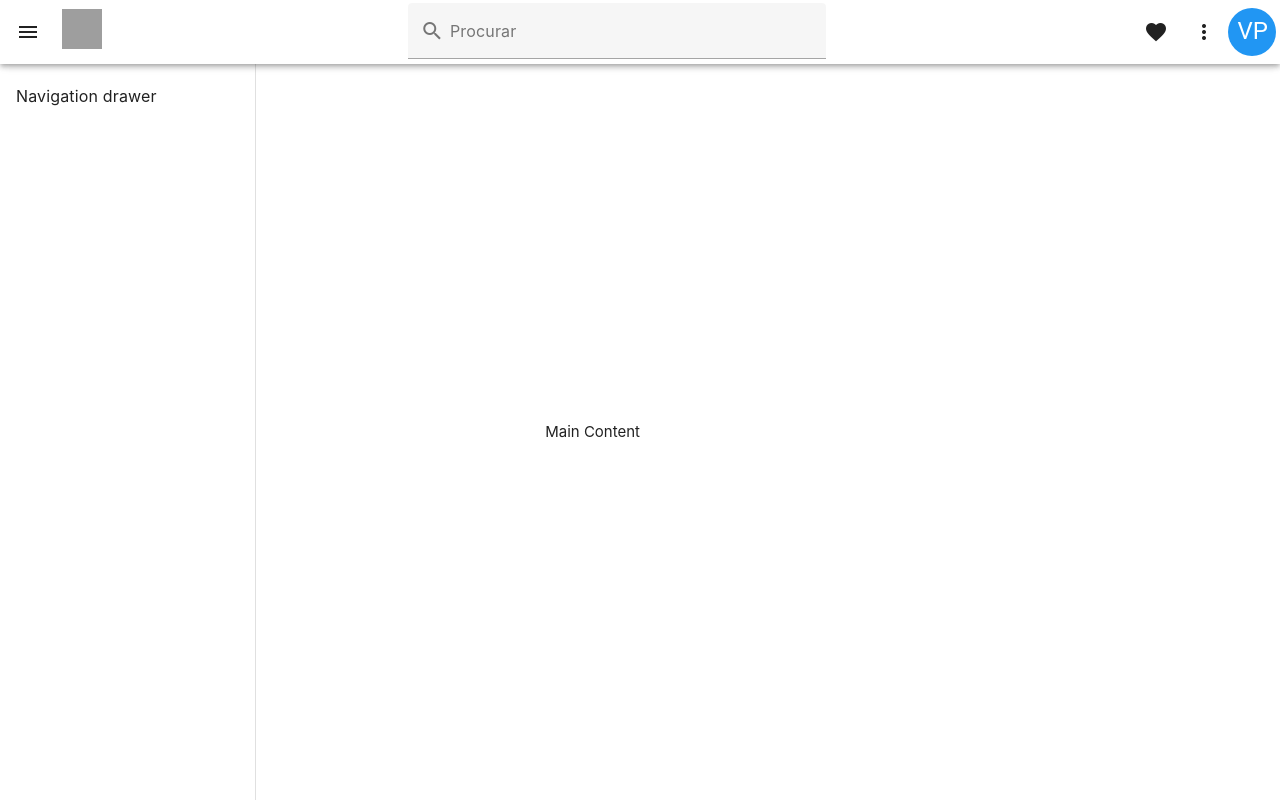
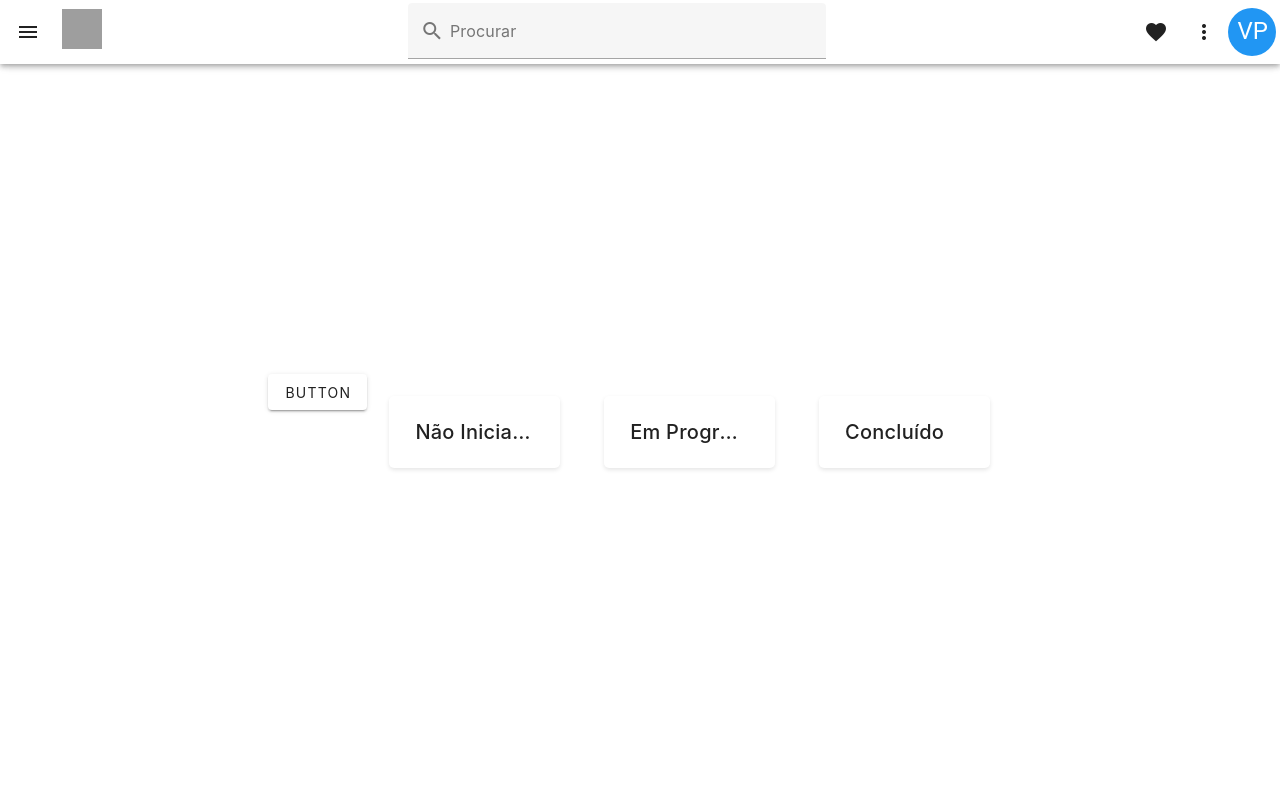
Before and after one commit to victoropolito/template-front-end-vuetify, a Vue app: page / in a window 1280 px wide. Built offline with nearby package versions, Linux system fonts and the light colour scheme; grey boxes are pictures that could not be loaded.

Commit message:
Board columns and api

```diff
--- a/package.json
+++ b/package.json
@@ -13,6 +13,7 @@
   "dependencies": {
     "-": "^0.0.1",
     "@mdi/js": "^7.4.47",
+    "swagger-ui-dist": "^5.17.2",
     "vue": "^3.4.21",
     "vue-router": "^4.3.0",
     "vuetify": "^3.5.11"
--- a/src/assets/main.css
+++ b/src/assets/main.css
@@ -1,9 +1,8 @@
 @import './base.css';
 
 #app {
-  max-width: 1280px;
-  margin: 0 auto;
-  padding: 2rem;
+  width: 100%;
+  max-width: 1920px;
   font-weight: normal;
 }
 
@@ -28,8 +27,7 @@ a,
   }
 
   #app {
-    display: grid;
-    grid-template-columns: 1fr 1fr;
-    padding: 0 2rem;
+    display: absolute;
+    padding: 0
   }
 }
--- /dev/null
+++ b/src/components/Board.vue
@@ -0,0 +1,121 @@
+<template>
+  <div>
+
+      <v-row>
+        <v-btn @click="teste()">
+          Button
+        </v-btn>
+        <v-col >
+          <v-card class="column" id="notStartedColumn" title="Não Iniciado">
+            <template #extra>
+              {{ filteredCards('BACKLOG').length }}
+            </template>
+            <v-card v-for="card in cards" :key="card.id" :bordered="false" size="small">
+              <v-card v-if="card.status === 'BACKLOG'" hoverable >
+                <template #actions>
+                  <EditModal v-bind:card="card"/>
+                  <DeleteModal v-bind:card="card"/>
+                </template>
+                <v-card-meta >
+                  <template #title>
+                    {{ card.title }}
+                  </template>
+                  <template #description>
+                    {{ card.description }}
+                  </template>
+                  <template #avatar>
+                    <div class="avatar">
+                      <v-avatar src="https://www.antdv.com/assets/logo.1ef800a8.svg" />
+                    </div>
+                  </template>
+                </v-card-meta>
+              </v-card>
+            </v-card>
+          </v-card>
+        </v-col>
+        <v-col :span="8">
+          <v-card class="column" id="inProgressColumn" title="Em Progresso">
+            <template #extra>
+              {{ filteredCards('IN PROGRESS').length }}
+            </template>
+            <v-card v-for="card in cards" :key="card.id" :bordered="false" size="small">
+              <v-card v-if="card.status === 'IN PROGRESS'" hoverable>
+                <template #actions>
+                  <EditModal v-bind:card="card" />
+                  <DeleteModal v-bind:card="card"/>
+                </template>
+                <v-card-meta >
+                  <template #title>
+                    {{ card.title }}
+                  </template>
+                  <template #description>
+                    {{ card.description }}
+                  </template>
+                  <template #avatar>
+                    <div class="avatar">
+                      <v-avatar src="https://www.antdv.com/assets/logo.1ef800a8.svg" />
+                    </div>
+                  </template>
+                </v-card-meta>
+              </v-card>
+            </v-card>
+          </v-card>
+        </v-col>
+        <v-col :span="8">
+          <v-card class="column" id="completedColumn" title="Concluído">
+            <template #extra>
+              {{ filteredCards('CONCLUDED').length }}
+            </template>
+            <v-card v-for="card in cards" :key="card.id" :bordered="false" size="small">
+              <v-card v-if="card.status === 'CONCLUDED'" hoverable>
+                <template #actions>
+                  <EditModal v-bind:card="card" />
+                  <DeleteModal v-bind:card="card"/>
+                </template>
+                <v-card-meta >
+                  <template #title>
+                    {{ card.title }}
+                  </template>
+                  <template #description>
+                    {{ card.description }}
+                  </template>
+                  <template #avatar>
+                    <div class="avatar">
+                      <v-avatar src="https://www.antdv.com/assets/logo.1ef800a8.svg" />
+                    </div>
+                  </template>
+                </v-card-meta>
+              </v-card>
+            </v-card>
+          </v-card>
+        </v-col>
+      </v-row>
+    </div>
+</template>
+
+<script>
+
+export default {
+  methods: {
+    teste() {
+      console.log('teste')
+    }
+  }
+}
+</script>
+
+<style scoped>
+.avatar {
+  display: inline-block;
+  margin: 0 10px;
+}
+
+.column {
+  background-color: white; /* Adicionando cor de fundo branco */
+  border-radius: 5px; /* Arredondando as bordas */
+  padding: 10px; /* Adicionando espaço interno */
+  box-shadow: 0 2px 4px rgba(0, 0, 0, 0.1); /* Adicionando uma leve sombra */
+  margin: 10px; /* Adicionando margem entre as colunas */
+}
+
+</style>
--- a/src/views/HomeView.vue
+++ b/src/views/HomeView.vue
@@ -1,14 +1,14 @@
 <template>
-  <v-app id="inspire" app>
+  <v-app id="inspire">
     <v-app-bar prominent style="display: flex; text-align: center;margin: auto;">
+      <!-- Logo space -->
       <template v-slot:prepend>
         <v-app-bar-nav-icon></v-app-bar-nav-icon>
         <div class="header-logo">
-          <!-- Espaço para a logo -->
           <img src="@/assets/logo.png" alt="Logo" class="logo">
         </div>
       </template>
-
+      <!-- Search input -->
       <v-spacer></v-spacer>
       <v-text-field
       v-model="search"
@@ -19,15 +19,14 @@
     </v-text-field>
     <v-spacer></v-spacer>
 
+    <!-- Notifications and avatar space -->
+    <template v-slot:append>
         <v-btn icon>
           <v-icon>mdi-heart</v-icon>
         </v-btn>
-
         <v-btn icon>
           <v-icon>mdi-dots-vertical</v-icon>
         </v-btn>
-
-      <template v-slot:append>
         <v-menu min-width="200px" rounded>
           <template v-slot:activator="{ props }">
             <v-btn icon v-bind="props">
@@ -60,23 +59,23 @@
         </v-menu>
       </template>
     </v-app-bar>
-
-    <v-navigation-drawer>
+    <!-- Drawer -->
+    <!-- <v-navigation-drawer>
       <v-list>
         <v-list-item title="Navigation drawer">
 
         </v-list-item>
       </v-list>
-    </v-navigation-drawer>
-
+    </v-navigation-drawer> -->
+    <!-- Main content -->
     <v-main class="d-flex align-center justify-center" style="min-height: 300px;">
-      Main Content
+      <board></board>
     </v-main>
-
   </v-app>
 </template>
 
 <script setup>
+import Board from '../components/Board.vue'
 import { ref } from 'vue'
 
 const search = ref('')
```
Also changed, not shown: src/services/api/api.js (added, +30 -0 lines), 1 other file (tests, documents, lock files or other folders). Lines whose indentation alone changed are shown as unchanged.
